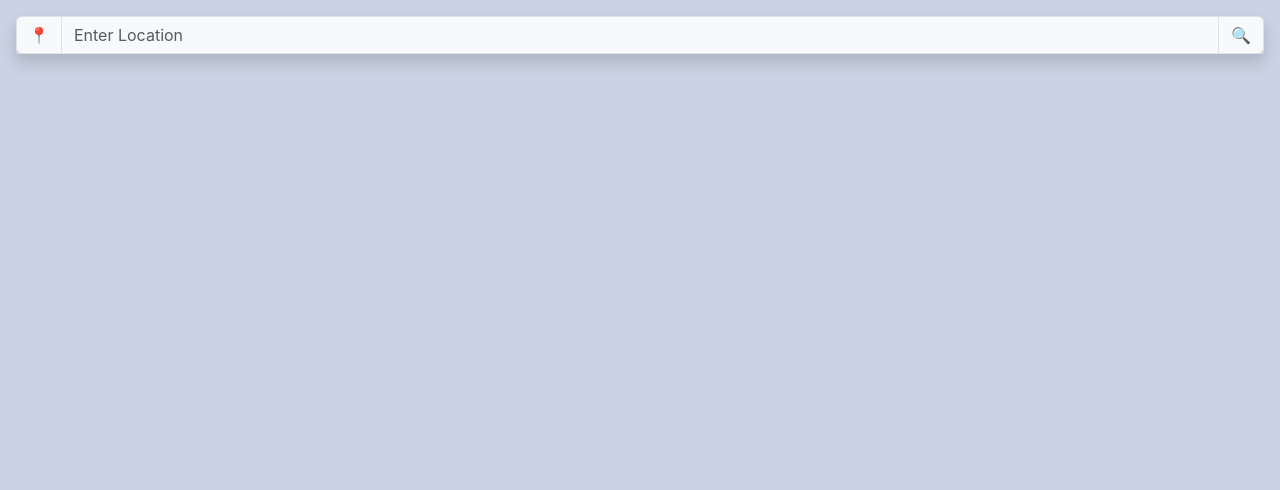
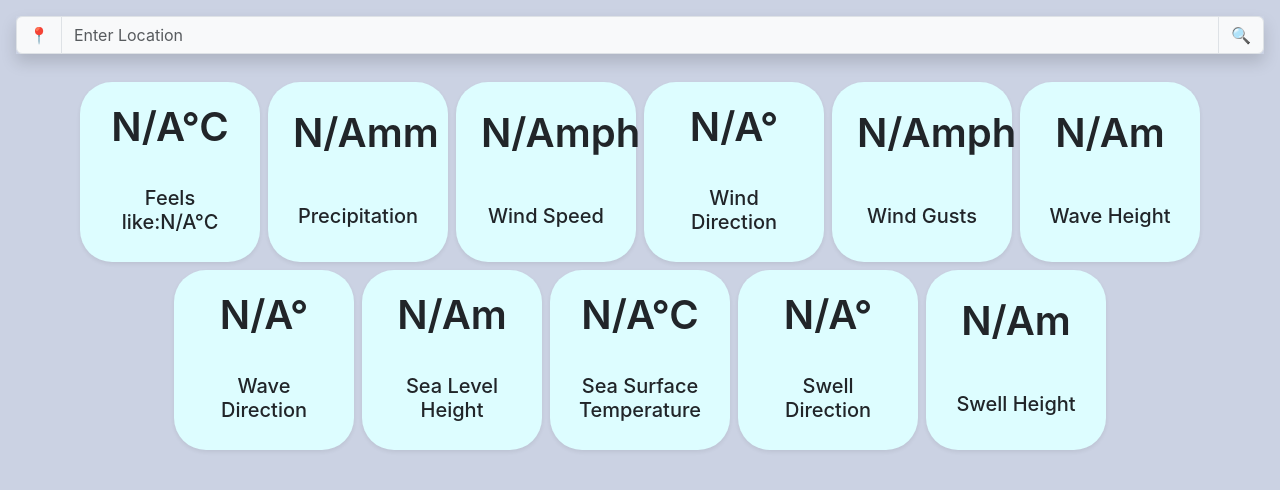
Before and after one commit to Ihashm1/WeatherApp, a React (Create React App) app: page / in a window 1280 px wide. Shown: the top 490 px of the page. Built offline with nearby package versions, Linux system fonts and the light colour scheme.

Commit message:
added all forecast conditions into main home page

```diff
--- a/src/App.js
+++ b/src/App.js
@@ -17,7 +17,8 @@ const App = () => {
     }
 
     return (
-        <div style={{backgroundColor:"#cbd2e3",height:"100vh"}} id="Forecast" className={divDisp ? "container-fluid p-3" : "container-fluid p-3 hidden"}>
+        <>
+        <div style={{backgroundColor:"#cbd2e3",minHeight:"100vh"}} id="Forecast" className={divDisp ? "container-fluid p-3" : "container-fluid p-3 hidden"}>
             <Geocoding sendData={setGeoData}/>
 
             {geoData && (
@@ -35,19 +36,88 @@ const App = () => {
                 </>
             )}
 
-            {weatherData && (
-                <>
-                <div className="row row-cols-2 row-cols-md-4 row-gap-2 column-gap-2 mx-auto justify-content-center">
+            <>
+                <div className="row row-cols-2 row-cols-md-4 row-gap-2 column-gap-2 mx-auto justify-content-center p-1">
                     <ForecastButton
                         safetynum={0}
-                        numval={weatherData.forecast.current[2][1]}
-                        units={"C"}
-                        text={"Temperature"}
+                        numval={weatherData ? weatherData.forecast.current[2][1] : "N/A"}
+                        units={"°C"}
+                        text={"Feels like:" + (weatherData ?  weatherData.forecast.current[7][1]: "N/A") + "°C" }
+                        click={switchVisibility}
+                    />
+                    <ForecastButton
+                        safetynum={0}
+                        numval={weatherData ? weatherData.forecast.current[3][1] : "N/A"}
+                        units={"mm"}
+                        text={"Precipitation"}
+                        click={switchVisibility}
+                    />
+                    <ForecastButton
+                        safetynum={0}
+                        numval={weatherData ? weatherData.forecast.current[4][1] : "N/A"}
+                        units={"mph"}
+                        text={"Wind Speed"}
+                        click={switchVisibility}
+                    />
+                    <ForecastButton
+                        safetynum={0}
+                        // this needs to be an arrow graphic
+                        numval={weatherData ? weatherData.forecast.current[5][1] : "N/A"}
+                        units={"°"}
+                        text={"Wind Direction"}
+                        click={switchVisibility}
+                    />
+                    <ForecastButton
+                        safetynum={0}
+                        numval={weatherData ? weatherData.forecast.current[6][1] : "N/A"}
+                        units={"mph"}
+                        text={"Wind Gusts"}
+                        click={switchVisibility}
+                    />
+                    <ForecastButton
+                        safetynum={0}
+                        numval={weatherData ? weatherData.marine.current[2][1] : "N/A"}
+                        units={"m"}
+                        text={"Wave Height"}
+                        click={switchVisibility}
+                    />
+                    <ForecastButton
+                        safetynum={0}
+                        numval={weatherData ? weatherData.marine.current[3][1] : "N/A"}
+                        units={"°"}
+                        text={"Wave Direction"}
+                        click={switchVisibility}
+                    />
+                    <ForecastButton
+                        safetynum={0}
+                        numval={weatherData ? weatherData.marine.current[4][1] : "N/A"}
+                        units={"m"}
+                        text={"Sea Level Height"}
+                        click={switchVisibility}
+                    />
+                    <ForecastButton
+                        safetynum={0}
+                        numval={weatherData ? weatherData.marine.current[5][1] : "N/A"}
+                        units={"°C"}
+                        text={"Sea Surface Temperature"}
+                        click={switchVisibility}
+                    />
+                    <ForecastButton
+                        safetynum={0}
+                        numval={weatherData ? weatherData.marine.current[6][1] : "N/A"}
+                        units={"°"}
+                        text={"Swell Direction"}
+                        click={switchVisibility}
+                    />
+                    <ForecastButton
+                        safetynum={0}
+                        numval={weatherData ? weatherData.marine.current[7][1] : "N/A"}
+                        units={"m"}
+                        text={"Swell Height"}
                         click={switchVisibility}
                     />
                 </div>
-                </>
-               )}
+            </>
 
             <div id="LineChart" className={divDisp ? "hidden" : ""}>
                 {weatherData &&(
@@ -64,6 +134,7 @@ const App = () => {
                 )}
             </div>
         </div>
+        </>
     );
 };
 
```
